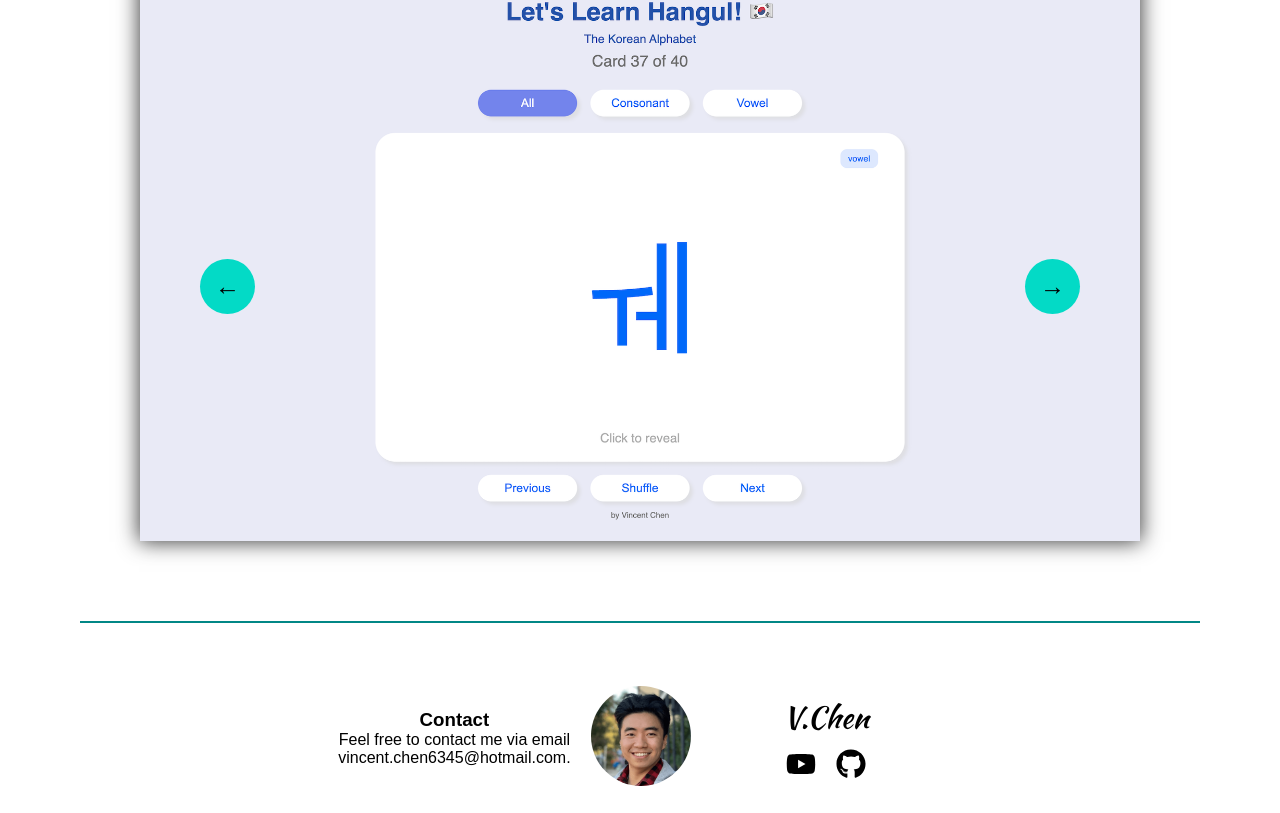
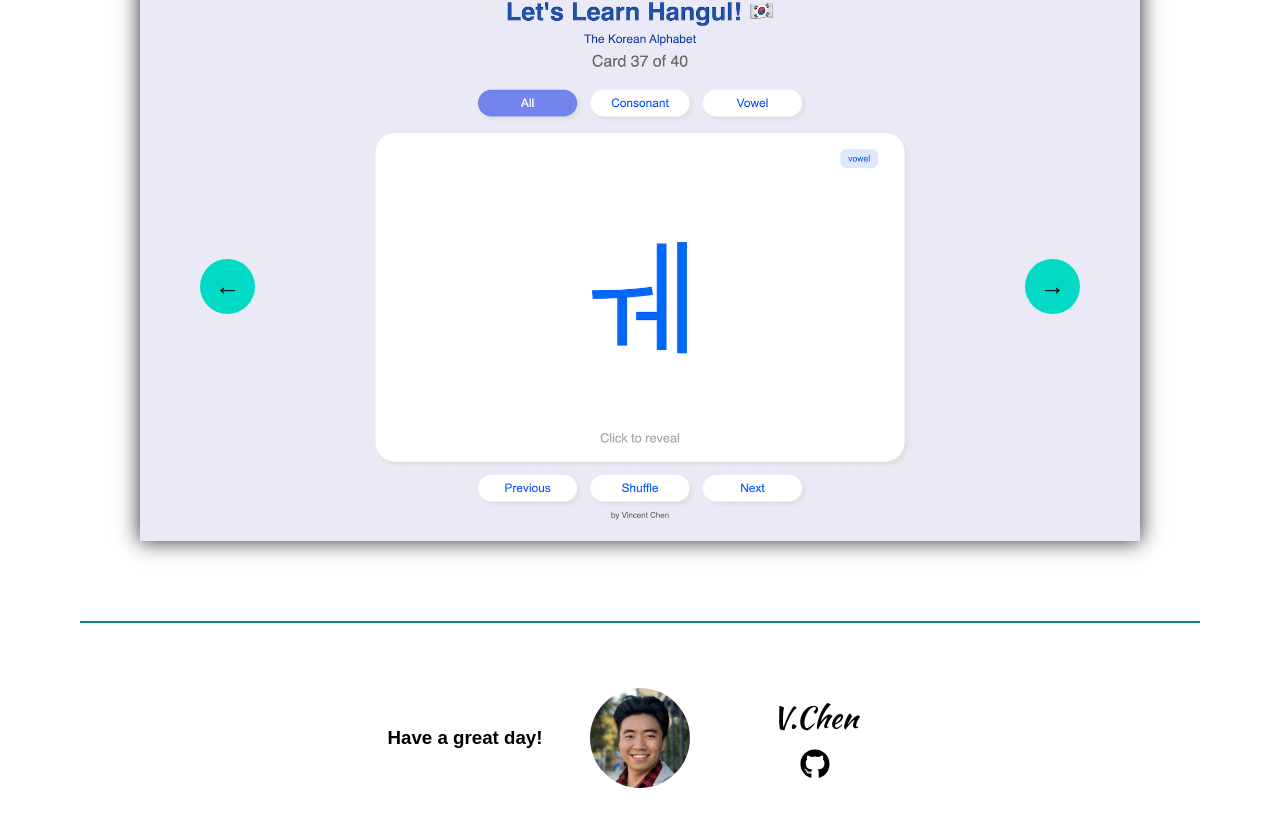
Before and after one commit to VincentChen6345/personal-portfolio, a React (Create React App) app: page / in a window 1280 px wide. Shown: the part 1719-2532 px from the top of the page. Built offline with nearby package versions, Linux system fonts and the light colour scheme.

Commit message:
refactored

```diff
--- a/src/App.css
+++ b/src/App.css
@@ -119,7 +119,7 @@ a {
 .footer-right {
   display: flex;
   flex-direction: column;
-  width: 231.21px;
+  width: 155px;
   align-items: center;
 }
 .footer-image {
@@ -130,9 +130,13 @@ a {
   display: flex;
   flex-direction: column;
   align-items: center;
+  width: 155px;
 }
 .footer-center {
   margin: 0 20px;
+  width: 155px;
+  display: flex;
+  justify-content: center;
 }
 .icon-span {
   display: flex;
--- a/src/App.jsx
+++ b/src/App.jsx
@@ -3,13 +3,9 @@ import "./App.css";
 import { Routes, Route } from "react-router-dom";
 import { MyStory } from "./components/MyStory";
 import { MainPage } from "./components/MainPage";
-import portraitSmall from "./img/portrait-small.png";
-import { FontAwesomeIcon } from "@fortawesome/react-fontawesome";
-import { faYoutube } from "@fortawesome/free-brands-svg-icons";
-import { faGithub } from "@fortawesome/free-brands-svg-icons";
-// import { faLinkedin } from "@fortawesome/free-brands-svg-icons";
 import { Navbar } from "./components/Navbar";
 import { ProjectProvider } from "./components/ProjectContext";
+import { Footer } from "./components/Footer";
 function App() {
   return (
     <ProjectProvider>
@@ -19,48 +15,7 @@ function App() {
           <Route path="/" element={<MainPage />} />
           <Route path="/my-story" element={<MyStory />} />
         </Routes>
-        <div className="divider"></div>
-
-        <footer className="footer">
-          <div className="footer-left">
-            <h3>Contact</h3>
-            <p>Feel free to contact me via email</p>
-            <span>vincent.chen6345@hotmail.com.</span>
-          </div>
-          <div className="footer-center">
-            <img
-              className="footer-image"
-              src={portraitSmall}
-              alt="small portrait "
-            />
-          </div>
-          <div className="footer-right">
-            <span className="signature link">V.Chen</span>
-            <span className="icon-span">
-              <a href="https://www.youtube.com/channel/UCCGDEl1BE_1lJ1JR6kk653w">
-                <FontAwesomeIcon
-                  icon={faYoutube}
-                  alt="youtube icon"
-                  className="youtube social-icon"
-                />
-              </a>
-              <a href="https://github.com/VincentChen6345">
-                <FontAwesomeIcon
-                  icon={faGithub}
-                  alt="github icon"
-                  className="github social-icon"
-                />
-              </a>
-              {/*
-                <FontAwesomeIcon
-                  icon={faLinkedin}
-                  alt="linkedIn icon"
-                  className="linkedIn social-icon"
-                ></FontAwesomeIcon>
-              */}
-            </span>
-          </div>
-        </footer>
+        <Footer />
       </body>
     </ProjectProvider>
   );
--- /dev/null
+++ b/src/components/Footer.jsx
@@ -0,0 +1,35 @@
+import portraitSmall from "../img/portrait-small.png";
+import { FontAwesomeIcon } from "@fortawesome/react-fontawesome";
+
+import { faGithub } from "@fortawesome/free-brands-svg-icons";
+export const Footer = () => {
+  return (
+    <>
+      <div className="divider"></div>
+      <footer className="footer">
+        <div className="footer-left">
+          <h3>Have a great day!</h3>
+        </div>
+        <div className="footer-center">
+          <img
+            className="footer-image"
+            src={portraitSmall}
+            alt="small portrait "
+          />
+        </div>
+        <div className="footer-right">
+          <span className="signature link">V.Chen</span>
+          <span className="icon-span">
+            <a href="https://github.com/VincentChen6345">
+              <FontAwesomeIcon
+                icon={faGithub}
+                alt="github icon"
+                className="github social-icon"
+              />
+            </a>
+          </span>
+        </div>
+      </footer>
+    </>
+  );
+};
--- a/src/components/Navbar.jsx
+++ b/src/components/Navbar.jsx
@@ -3,6 +3,7 @@ import { FontAwesomeIcon } from "@fortawesome/react-fontawesome";
 import { faBars } from "@fortawesome/free-solid-svg-icons";
 import { Link } from "react-router-dom";
 import { useEffect } from "react";
+import { routerData } from "../data/routerLinkData.jsx";
 
 export const Navbar = () => {
   useEffect(() => {
@@ -46,7 +47,6 @@ export const Navbar = () => {
   };
 
   const displayMenu = () => {
-    console.log("hamburger clicked");
     const dropDownMenu = document.querySelector(".drop-down");
     dropDownMenu.style.display =
       dropDownMenu.style.display === "flex" ? "none" : "flex";
@@ -62,26 +62,17 @@ export const Navbar = () => {
       </div>
       <div className="nav-bar">
         <ul className=" drop-down" id="drop-down">
-          <Link to="/my-story" className="link">
-            <li className="li btn btn-slide">My Story</li>
-          </Link>
-          <Link to="/">
-            <li
-              className="li btn btn-slide"
-              onClick={() => handleClickScroll(2)}
-            >
-              About Me
-            </li>
-          </Link>
-          <Link to="/">
-            <li
-              className="li btn btn-slide"
-              onClick={() => handleClickScroll(3)}
-            >
-              Projects
-            </li>
-          </Link>
-        </ul>{" "}
+          {routerData.map((item) => (
+            <Link to={item.path}>
+              <li
+                className="li btn btn-slide"
+                onClick={() => handleClickScroll(item.onClick)}
+              >
+                {item.title}
+              </li>
+            </Link>
+          ))}
+        </ul>
       </div>
       <ToggleButton />
       <button className="hamburger" onClick={displayMenu}>
@@ -90,5 +81,3 @@ export const Navbar = () => {
     </nav>
   );
 };
-
-//consider refactoring the drop-down <Link> elements with a map method
--- /dev/null
+++ b/src/data/routerLinkData.jsx
@@ -0,0 +1,17 @@
+export const routerData = [
+  {
+    title: "My Story",
+    onClick: 0,
+    path: "/my-story",
+  },
+  {
+    title: "About Me",
+    onClick: 2,
+    path: "/",
+  },
+  {
+    title: "Projects",
+    onClick: 3,
+    path: "/",
+  },
+];
```
